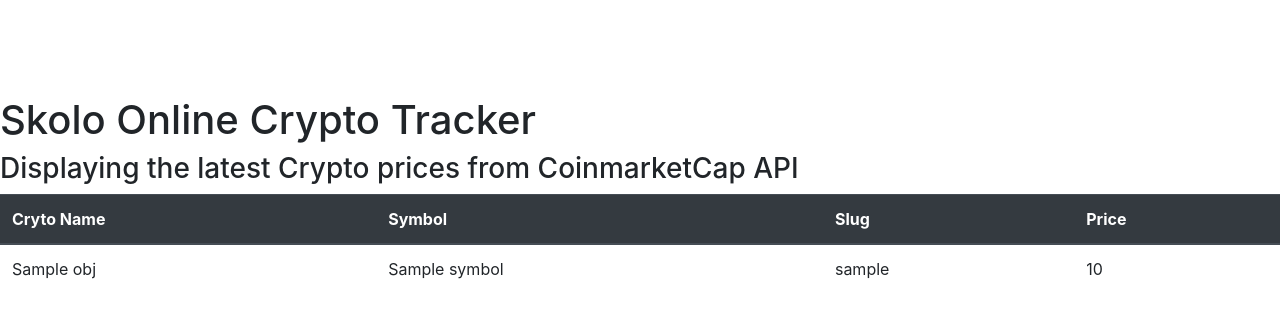
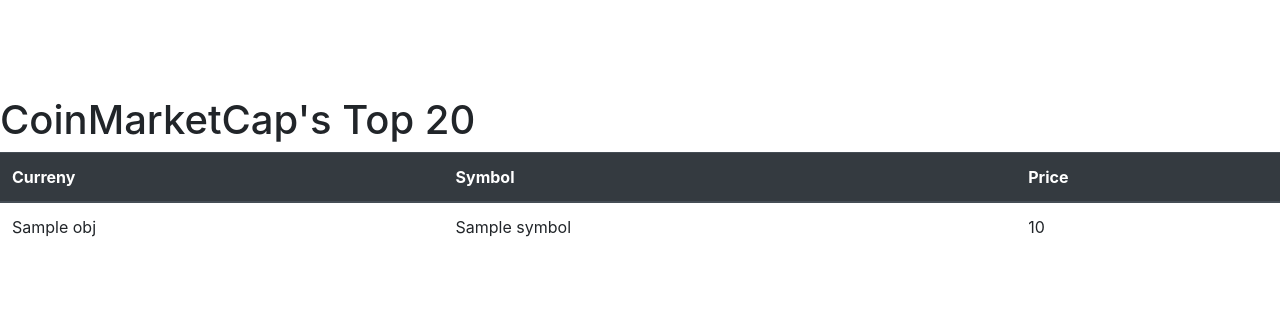
Before and after one commit to pandaroh/rohan-panda-ewf, a Flask app: template templates/index.html in a window 1280 px wide. Shown: the top 318 px of the page. Run offline with Flask 2, Linux system fonts and the light colour scheme; the template is opened without the code that fills it: most values are stand-ins (such as "Sample title", 1, 10 or a date in 2020).

Commit message:
Update index.html

```diff
--- a/templates/index.html
+++ b/templates/index.html
@@ -7,7 +7,7 @@
 
     <!-- Bootstrap CSS -->
     <link rel="stylesheet" href="https://cdn.jsdelivr.net/npm/bootstrap@4.5.3/dist/css/bootstrap.min.css" integrity="sha384-TX8t27EcRE3e/ihU7zmQxVncDAy5uIKz4rEkgIXeMed4M0jlfIDPvg6uqKI2xXr2" crossorigin=">
-    <title>Hello, world!</title>
+  <!--  <title>Hello, world!</title> -->
   </head>
   <body>
     <div class="container">
@@ -15,15 +15,15 @@
       <br>
       <br>
       <br>
-      <h1>Skolo Online Crypto Tracker</h1>
-      <h3>Displaying the latest Crypto prices from CoinmarketCap API</h3>
+      <h1>CoinMarketCap's Top 20</h1>
+<!--      <h3>Displaying the latest Crypto prices from CoinmarketCap API</h3> -->
 
       <table class="table">
          <thead class="thead-dark">
            <tr>
-             <th scope="col">Cryto Name</th>
+             <th scope="col">Curreny</th>
              <th scope="col">Symbol</th>
-             <th scope="col">Slug</th>
+<!--             <th scope="col">Slug</th> -->
              <th scope="col">Price</th>
            </tr>
          </thead>
@@ -35,7 +35,7 @@
            <tr>
              <td>{{obj.name}}</td>
              <td>{{obj.symbol}}</td>
-             <td>{{obj.slug}}</td>
+           <!--  <td>{{obj.slug}}</td> -->
              <td>{{obj.quote.USD.price}}</td>
            </tr>
            {% endfor %}
```
